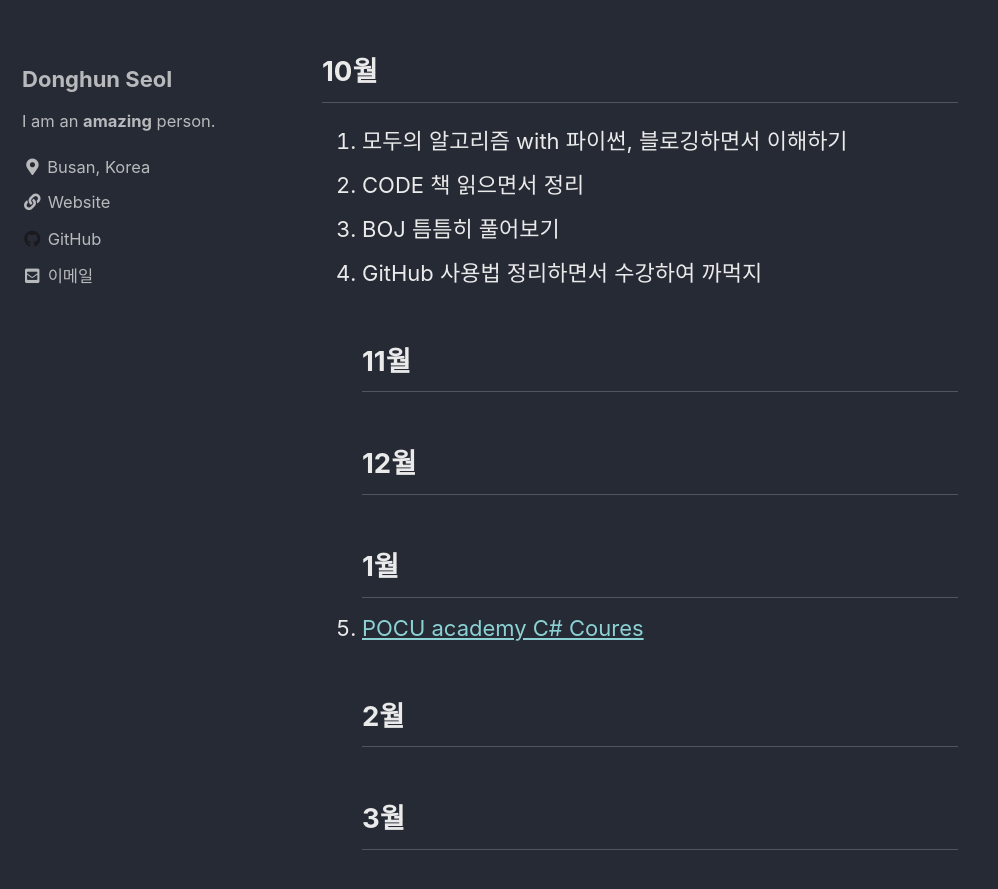
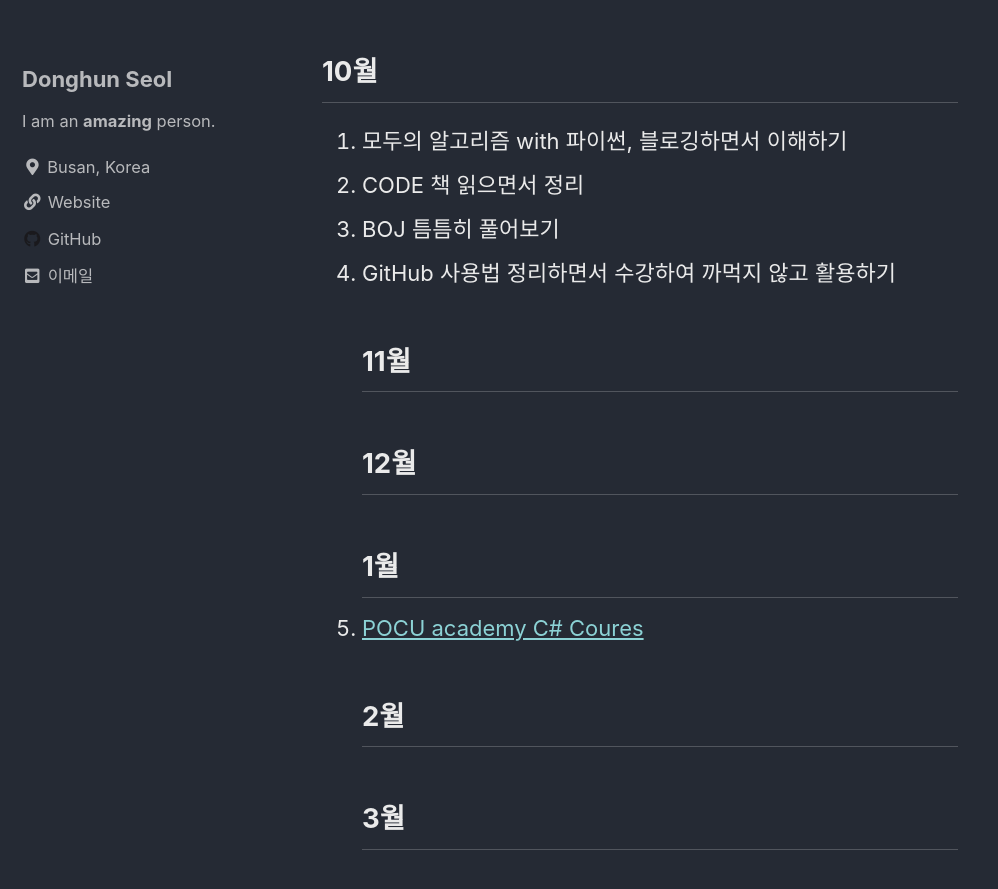
Before and after one commit to atoye1/atoye1.github.io, a Jekyll site: the page built from _posts/2020-10-19-thoughts-on-study.md, in a window 1280 px wide and 900 px high, scrolled down 2057 px. Shown: the top 889 px of the window, without its empty margins (0-998 px from the left). Built offline with Jekyll 4.4.1, drawn with Linux system fonts in a browser that asks for light colours; cached includes are drawn as plain includes; comment, search, counter and statistics services are not loaded.

Commit message:
Update 2020-10-19-thoughts-on-study.md

```diff
--- a/_posts/2020-10-19-thoughts-on-study.md
+++ b/_posts/2020-10-19-thoughts-on-study.md
@@ -49,7 +49,7 @@ iot 관련 해서 공부해서 스마트홈 구축관련 부업실시
   1. 모두의 알고리즘 with 파이썬, 블로깅하면서 이해하기
   2. CODE 책 읽으면서 정리
   3. BOJ 틈틈히 풀어보기
-  4. GitHub 사용법 정리하면서 수강하여 까먹지
+  4. GitHub 사용법 정리하면서 수강하여 까먹지 않고 활용하기
 ## 11월
 ## 12월
 ## 1월
```
